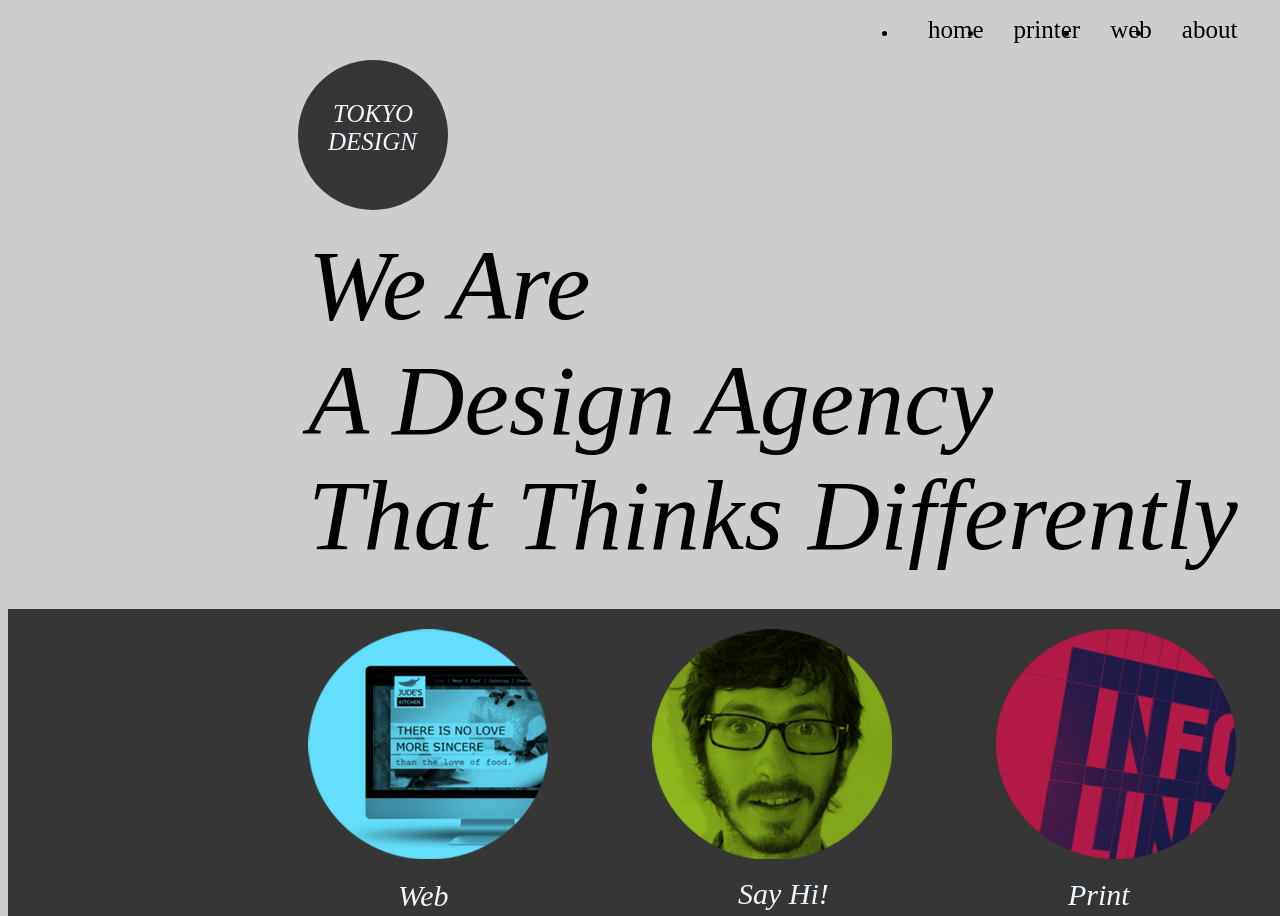
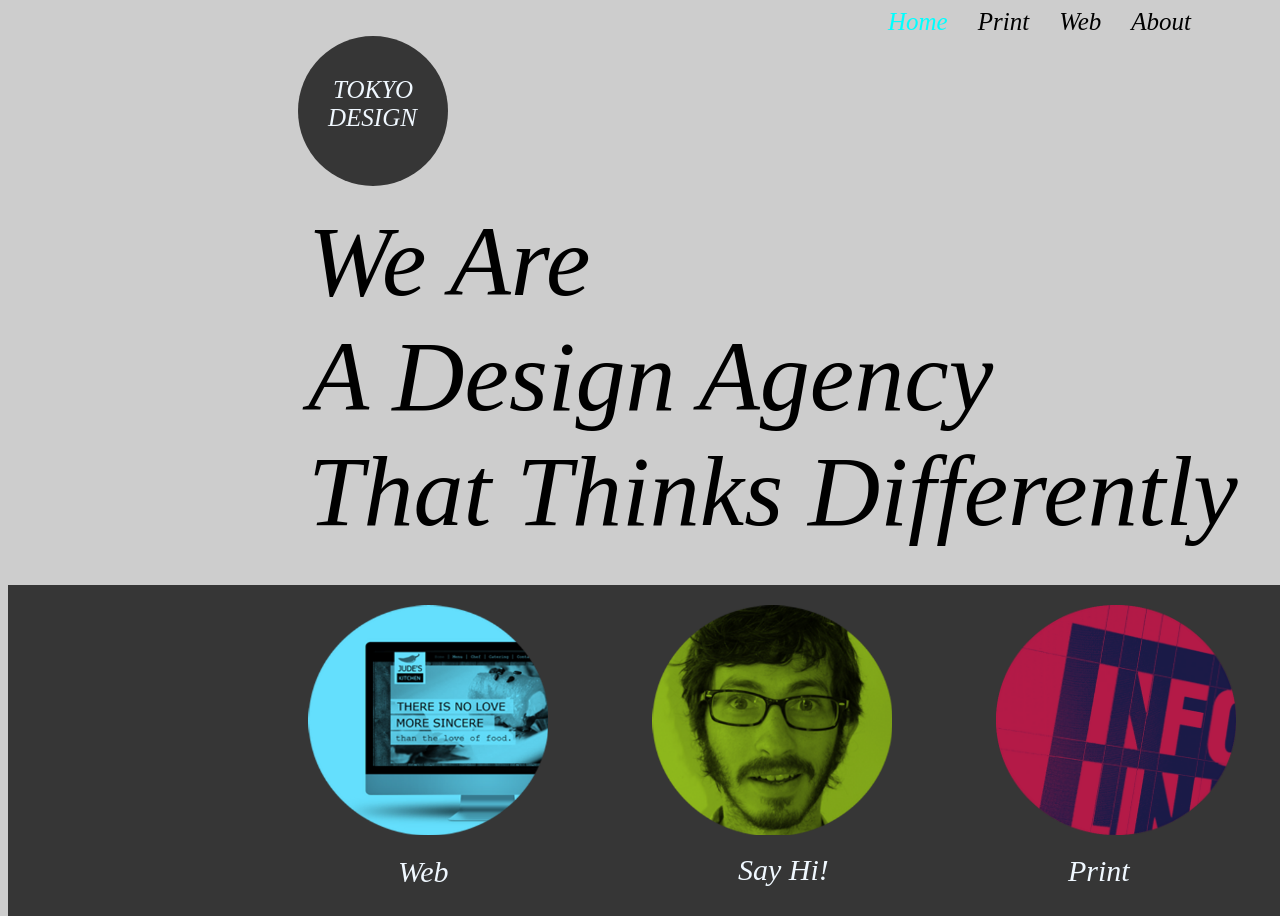
Before and after one commit to nikusha00/obj, a plain HTML site: page index.html in a window 1280 px wide. Shown: the top 916 px of the page. Drawn offline with Linux system fonts and the light colour scheme.

Commit message:
change html

```diff
--- a/index.html
+++ b/index.html
@@ -11,14 +11,20 @@
     ></script>
   </head>
   <body bgcolor="CDCDCD">
-<header><nav>
-  <ul>
-    <li class="nav"><a href="index.html">home </a></li>
-    <li class="nav"><a href="printer.html">printer </a></li>
-    <li class="nav"><a href=" #">web</a></li>
-    <li class="nav"><a href="# "> about</a></li>
-  </ul>
-</nav></header>
+<div class="header">
+      <div>
+        <i><a class="wera1" href="index.html">Home</a></i>
+      </div>
+      <div>
+        <i><a class="wera2" href="printer.html">Print</a></i>
+      </div>
+      <div>
+        <i><a class="wera3" href="">Web</a></i>
+      </div>
+      <div>
+        <i><a class="wera04" href="">About</a></i>
+      </div>
+    </div>
     <div class="wre1"><i></i></div>
     <div class="test1"><i>TOKYO</i></div>
     <div class="test2"><i>DESIGN</i></div>
--- a/style.css
+++ b/style.css
@@ -74,14 +74,32 @@
   font-size: 25px;
   margin-left: 320px;
 }
-header {
+.header {
+  display: -webkit-box;
+  display: -ms-flexbox;
+  display: flex;
   margin-left: 850px;
 }
-ul {
-  display: flex;
+.wera1 {
   text-decoration: none;
+  color: aqua;
+  font-size: 25px;
+  margin-left: 30px;
 }
-ul > li > a {
+
+.wera2 {
+  text-decoration: none;
+  color: black;
+  font-size: 25px;
+  margin-left: 30px;
+}
+.wera04 {
+  text-decoration: none;
+  color: black;
+  font-size: 25px;
+  margin-left: 30px;
+}
+.wera3 {
   text-decoration: none;
   color: black;
   font-size: 25px;
--- a/style2.css
+++ b/style2.css
@@ -19,7 +19,7 @@
 }
 .wera2 {
   text-decoration: none;
-  color: black;
+  color: aqua;
   font-size: 25px;
   margin-left: 30px;
 }
```
Also changed, not shown: 1 other file.
